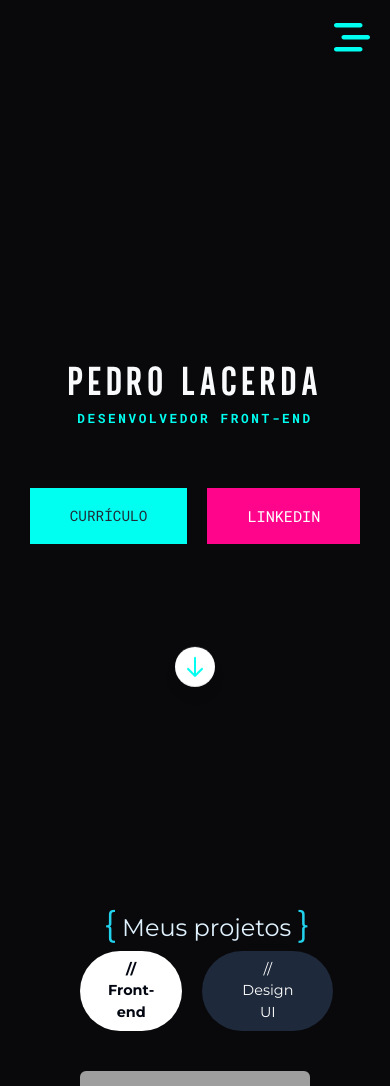
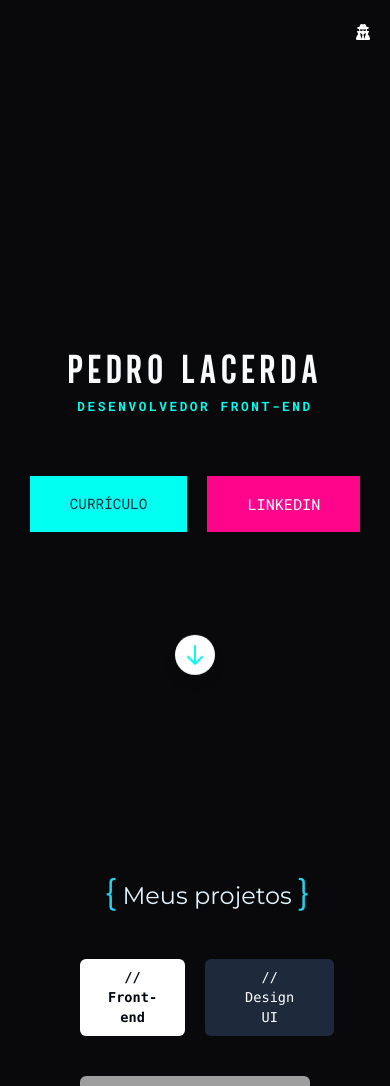
Before and after one commit to pedromakaveli/portfolio, a Vue app: page / in a window 390 px wide. Shown: the top 1086 px of the page. Built offline with nearby package versions, Linux system fonts and the light colour scheme; grey boxes are pictures that could not be loaded.

Commit message:
Align categories buttons on portfolio and adds FontAwesome

```diff
--- a/src/components/navbarMenu.vue
+++ b/src/components/navbarMenu.vue
@@ -9,7 +9,7 @@
         </ul>
         <div class="md:hidden flex flex-col p-5 justify-self-end">
             <div :click="activeMobile =! activeMobile">
-                <img class="cursor-pointer" @onclick="activeMobile =! activeMobile" src="../assets/imgs/burguer.svg"/>
+                <font-awesome-icon icon="fa-solid fa-user-secret" />
             </div>
         </div>
     </nav>
--- a/src/components/portfolioSection.vue
+++ b/src/components/portfolioSection.vue
@@ -1,15 +1,15 @@
 <template>
     <!-- Inicia a div do portfolio -->
-    <div class="bg-zinc-950 pt-5 pb-5 px-20 min-h-[100vh]">
+    <div class="bg-zinc-950 md:pt-5 pb-5 px-20 min-h-[100vh]">
         <div class="container mx-auto">
-            <div class="grid justify-items-center items-center">
+            <div class="grid justify-items-center gap-10 items-center">
                 <h1 id="portfolio" class="cursor-pointer font-montserrat text-sky-100 text-[1.5rem] md:text-[2rem] hover:text-cyan-400">
                     <span class="text-cyan-400 text-[2.2rem]">{</span> Meus projetos <span class="text-cyan-400 text-[2.2rem]">}</span>
                 </h1>
 
-                <div class="justify-self-end text-white flex gap-x-5 cursor-pointer">
-                    <span class="bg-white text-gray-950 font-bold rounded-full px-7 py-2 text-center text-[.90rem] font-montserrat">// Front-end</span>
-                    <span class="bg-slate-800 text-white rounded-full px-10 py-2 text-center text-[.90rem] font-montserrat">// Design UI</span>
+                <div class="justify-self-center items-center md:justify-self-end text-white flex gap-x-5 cursor-pointer">
+                    <span class="bg-white text-gray-950 font-bold rounded-md px-7 py-2 text-center text-[.85rem] font-mono">// Front-end</span>
+                    <span class="bg-slate-800 text-white rounded-md px-10 py-2 text-center text-[.85rem] font-mono">// Design UI</span>
                 </div>
             </div>
 
--- a/src/main.js
+++ b/src/main.js
@@ -1,6 +1,21 @@
 import Vue from 'vue'
 import App from './App.vue'
 import './assets/tailwind.css'
+
+/* import the fontawesome core */
+import { library } from '@fortawesome/fontawesome-svg-core'
+
+/* import font awesome icon component */
+import { FontAwesomeIcon } from '@fortawesome/vue-fontawesome'
+
+/* import specific icons */
+import { faUserSecret } from '@fortawesome/free-solid-svg-icons'
+
+/* add icons to the library */
+library.add(faUserSecret)
+
+/* add font awesome icon component */
+Vue.component('font-awesome-icon', FontAwesomeIcon)
 
 Vue.config.productionTip = false
 
```
